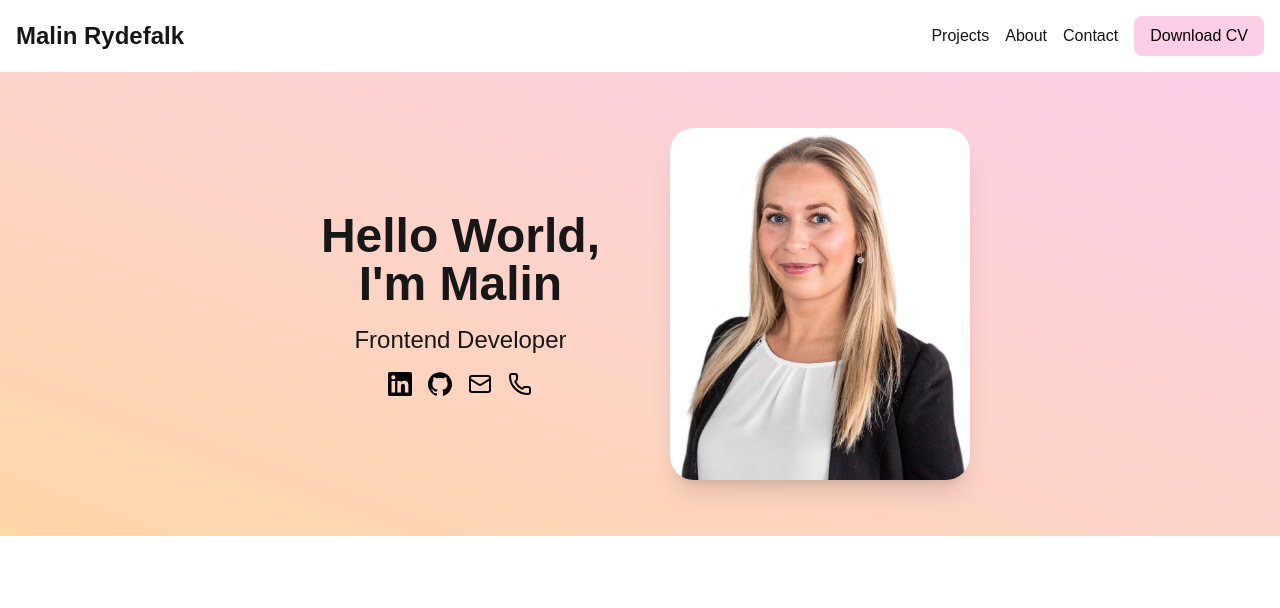
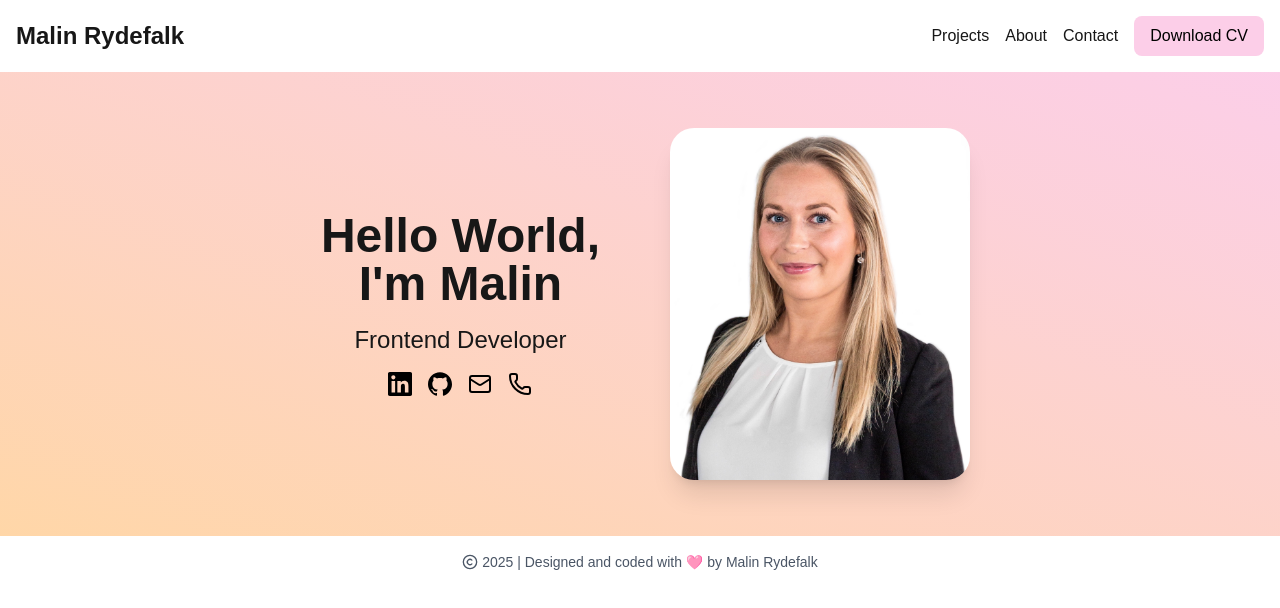
Before and after one commit to malpisen/nextjs-portfolio, a Next.js app: page / in a window 1280 px wide. Shown: the top 608 px of the page. Built offline with nearby package versions, Linux system fonts and the light colour scheme.

Commit message:
added footer component

```diff
--- a/src/app/layout.tsx
+++ b/src/app/layout.tsx
@@ -2,6 +2,7 @@ import type { Metadata } from "next";
 import { Geist, Geist_Mono } from "next/font/google";
 import "./globals.css";
 import Navbar from "@/components/layout/navbar";
+import Footer from "@/components/layout/footer";
 
 const geistSans = Geist({
   variable: "--font-geist-sans",
@@ -30,6 +31,7 @@ export default function RootLayout({
       >
         <Navbar />
         {children}
+        <Footer />
       </body>
     </html>
   );
--- a/src/components/layout/footer.tsx
+++ b/src/components/layout/footer.tsx
@@ -0,0 +1,11 @@
+import Navbar from "./navbar";
+import { Copyright } from "lucide-react";
+
+export default function Footer() {
+  return (
+      <p className="flex p-4 justify-center items-center text-sm text-gray-600">
+        <Copyright className="w-4 h-4" />
+        &nbsp;2025 | Designed and coded with 🩷 by Malin Rydefalk
+      </p>
+  );
+}
```
